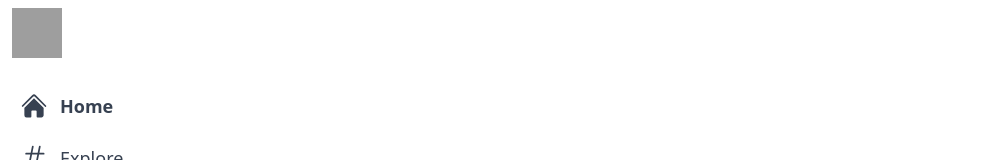
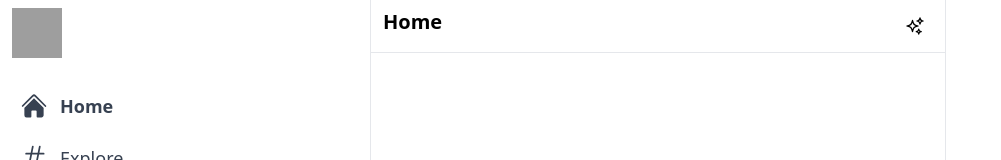
Before and after one commit to tolgatopkac/twitter-clone-next, a Next.js app: page / in a window 1280 px wide. Shown: the top 160 px of the page, without its empty margins (0-1001 px from the left). Built offline with nearby package versions, Linux system fonts and the light colour scheme; grey boxes are pictures that could not be loaded.

Commit message:
create feed component and header section

```diff
--- /dev/null
+++ b/components/Feed.js
@@ -0,0 +1,16 @@
+import { SparklesIcon } from "@heroicons/react/24/outline";
+
+const Feed = () => {
+  return (
+    <div className="xl:ml-[370px] border-l border-r border-gray-200 xl:min-w-[576px] sm:ml-[73px] flex-grow max-w-xl">
+      <div className="flex py-2 px-3 sticky top-0 z-50 bg-white border-b border-gray-200">
+        <h2 className="text-lg sm:text-xl font-bold cursor-pointer">Home</h2>
+        <div className="hoverEffect flex items-center justify-center px-0 ml-auto w-9 h-9">
+          <SparklesIcon className="h-5" />
+        </div>
+      </div>
+    </div>
+  );
+};
+
+export default Feed;
--- a/pages/index.js
+++ b/pages/index.js
@@ -1,4 +1,5 @@
 import Head from "next/head";
+import Feed from "../components/Feed";
 import Sidebar from "../components/Sidebar";
 
 export default function Home() {
@@ -14,7 +15,7 @@
         {/* Sidebar */}
         <Sidebar />
         {/* Feed */}
-
+        <Feed />
         {/* Widgets */}
 
         {/* Sidebar */}
```
